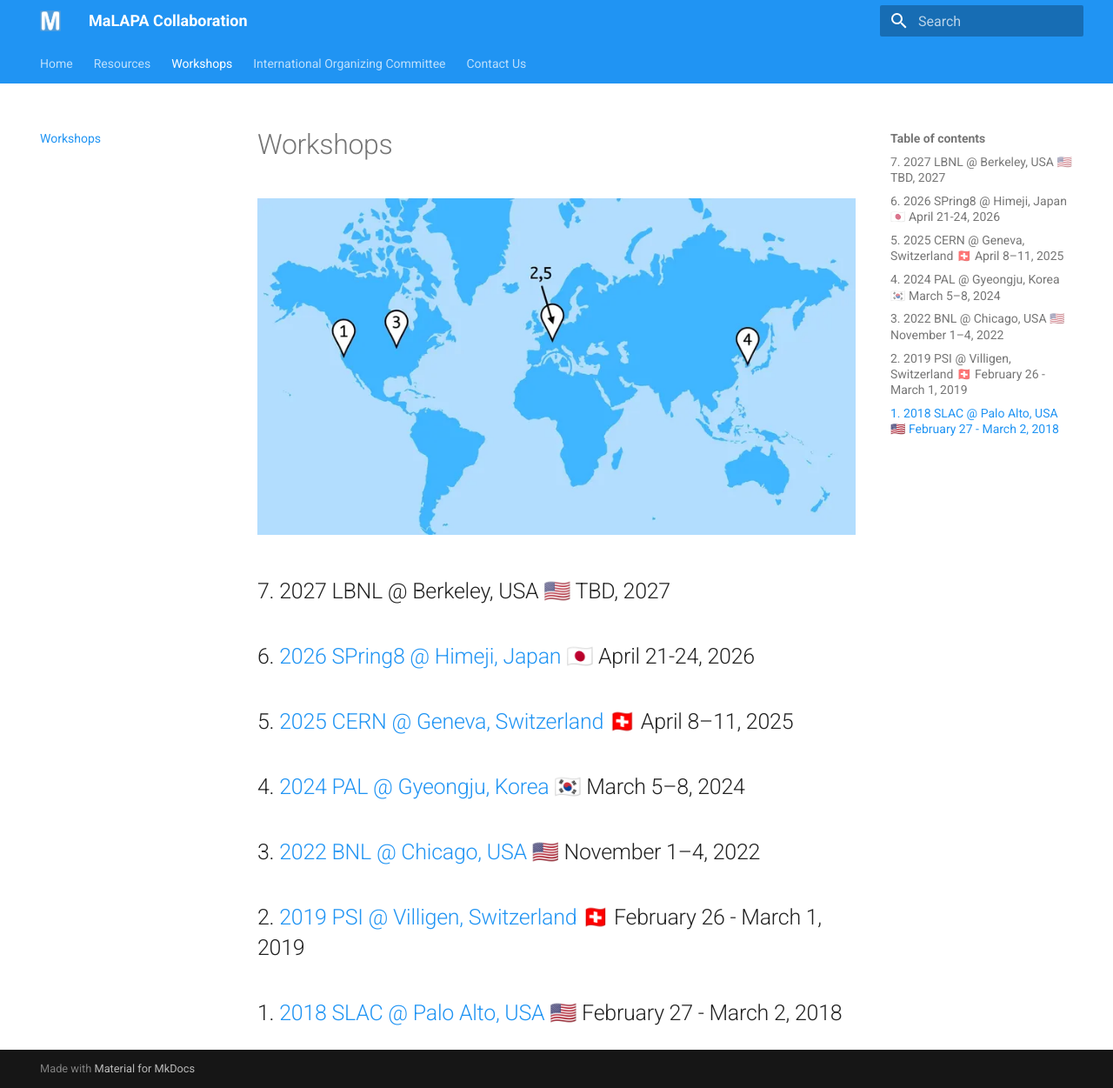
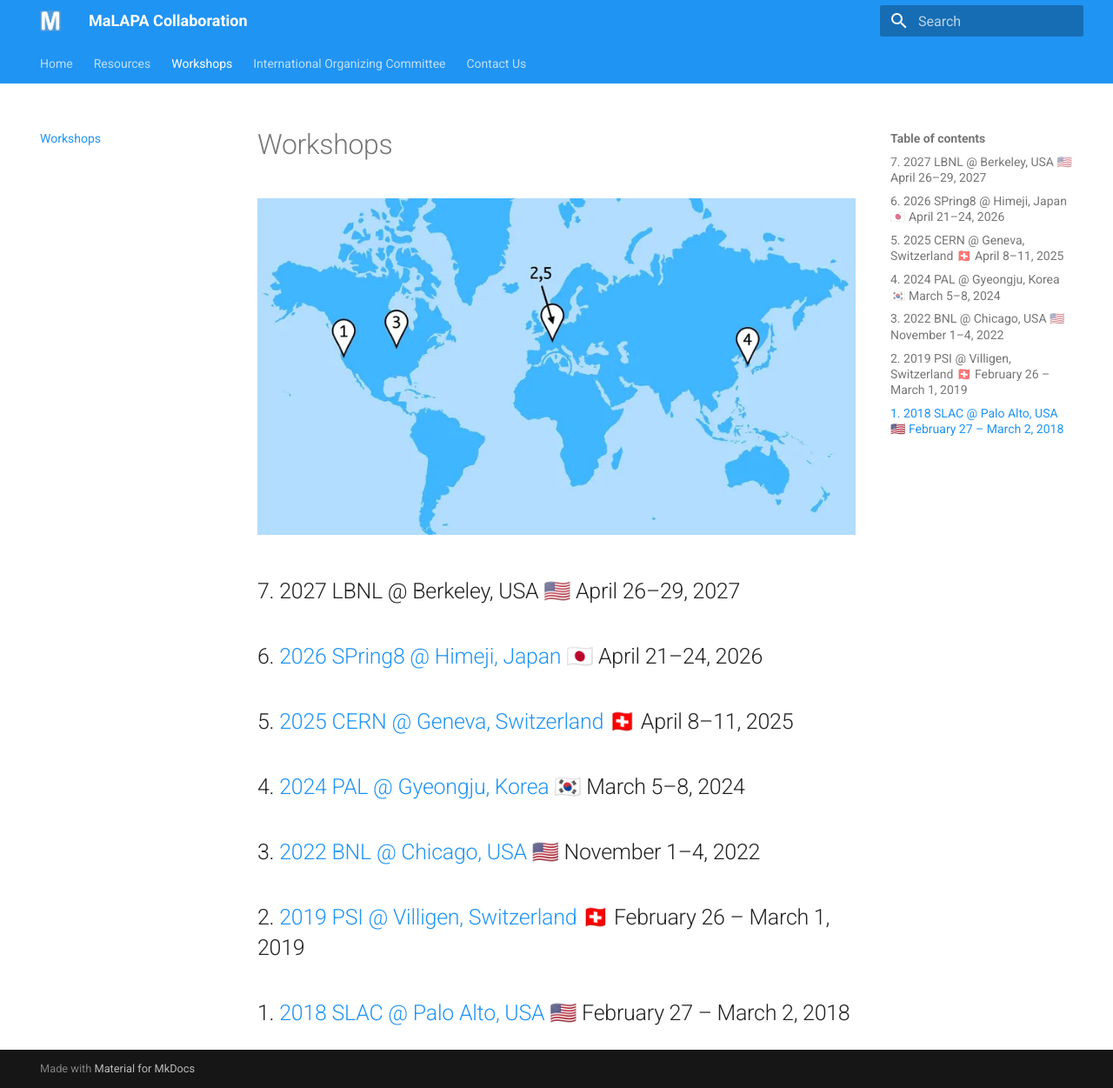
Before and after one commit to MALAPA-Collab/MALAPA-Collab.github.io, an MkDocs documentation site: the page built from docs/workshops.md, in a window 1280 px wide and 1251 px high. Shown: the whole window at 87% size. Built offline with MkDocs 1.6.1 and Material for MkDocs 9.7.7, drawn with Linux system fonts in a browser that asks for light colours.

Commit message:
Update workshop dates in workshops.md

```diff
--- a/docs/workshops.md
+++ b/docs/workshops.md
@@ -2,10 +2,10 @@
 
 ![Workshop map](img/workshop_map.webp)
 
-## 7. 2027 LBNL @ Berkeley, USA 🇺🇸 TBD, 2027
-## 6. [2026 SPring8 @ Himeji, Japan 🇯🇵](https://indico.rcnp.osaka-u.ac.jp/event/2676/) April 21-24, 2026
+## 7. 2027 LBNL @ Berkeley, USA 🇺🇸 April 26–29, 2027
+## 6. [2026 SPring8 @ Himeji, Japan 🇯🇵](https://indico.rcnp.osaka-u.ac.jp/event/2676/) April 21–24, 2026
 ## 5. [2025 CERN @ Geneva, Switzerland 🇨🇭](https://indico.cern.ch/event/1382428/) April 8–11, 2025
 ## 4. [2024 PAL @ Gyeongju, Korea 🇰🇷](https://www.indico.kr/event/47/) March 5–8, 2024
 ## 3. [2022 BNL @ Chicago, USA 🇺🇸](https://www.bnl.gov/mlaworkshop2022/) November 1–4, 2022
-## 2. [2019 PSI @ Villigen, Switzerland 🇨🇭](https://indico.psi.ch/event/6698/) February 26 - March 1, 2019
-## 1. [2018 SLAC @ Palo Alto, USA 🇺🇸](https://indico.fnal.gov/event/16327/) February 27 - March 2, 2018
+## 2. [2019 PSI @ Villigen, Switzerland 🇨🇭](https://indico.psi.ch/event/6698/) February 26 – March 1, 2019
+## 1. [2018 SLAC @ Palo Alto, USA 🇺🇸](https://indico.fnal.gov/event/16327/) February 27 – March 2, 2018
```
